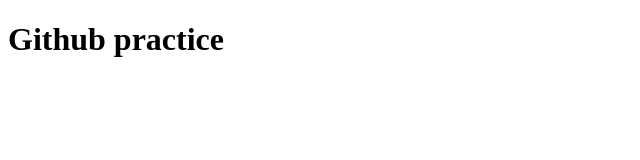
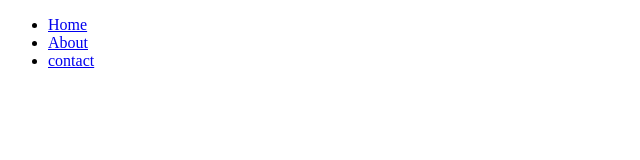
Before and after one commit to tube-arifbd/my-second-repo, a plain HTML site: page index.html in a window 1280 px wide. Shown: the whole page, without its empty margins (0-640 px from the left). Drawn offline with Linux system fonts and the light colour scheme.

Commit message:
header added

```diff
--- a/index.html
+++ b/index.html
@@ -6,6 +6,12 @@
     <title>second repo</title>
   </head>
   <body>
-    <h1>Github practice</h1>
+    <header>
+      <ul>
+        <li><a href="#">Home</a></li>
+        <li><a href="#">About</a></li>
+        <li><a href="#">contact</a></li>
+      </ul>
+    </header>
   </body>
 </html>
```
